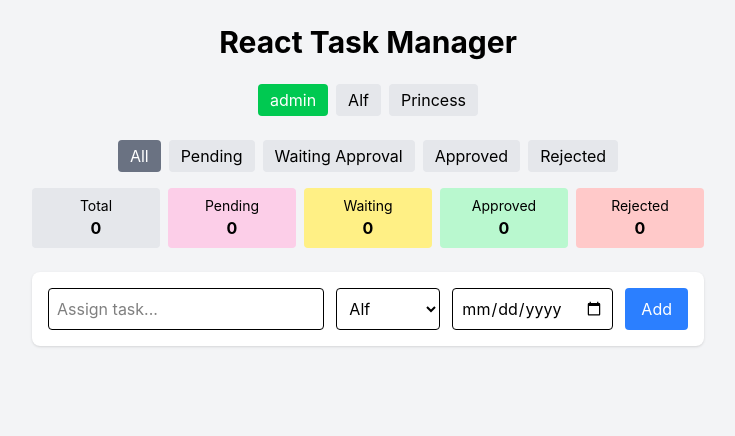
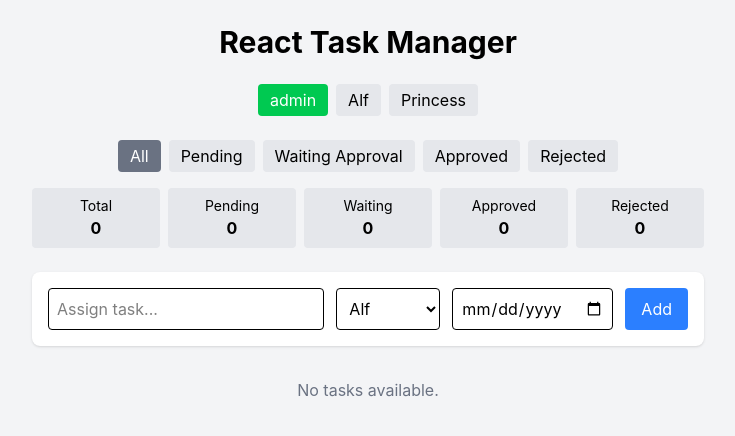
Before and after one commit to alf-lenon/task-app-react, a React (Vite) app in the folder react-task-app/: page / in a window 1280 px wide. Shown: the top 436 px of the page, without its empty margins (272-1007 px from the left). Built offline with nearby package versions, Linux system fonts and the light colour scheme.

Commit message:
Show message when state is empty

```diff
--- a/react-task-app/src/components/RenderTasks.jsx
+++ b/react-task-app/src/components/RenderTasks.jsx
@@ -11,6 +11,13 @@ function RenderTasks({
 	rejectTask,
 	currentUser,
 }) {
+	// Show message when state is empty
+	if (taskList.length === 0) {
+		return (
+			<p className='text-center text-gray-500 mt-8'>No tasks available.</p>
+		);
+	}
+
 	// Generate into HTML
 	return (
 		<div className='grid gap-4 sm:grid-cols-2'>
--- a/react-task-app/src/components/TaskStats.jsx
+++ b/react-task-app/src/components/TaskStats.jsx
@@ -22,22 +22,22 @@ function TaskStats({ taskList }) {
 				<p className='font-bold'>{total}</p>
 			</div>
 
-			<div className='bg-pink-200 p-2 rounded'>
+			<div className='bg-gray-200 p-2 rounded'>
 				<p className='text-sm'>Pending</p>
 				<p className='font-bold'>{pending}</p>
 			</div>
 
-			<div className='bg-yellow-200 p-2 rounded'>
+			<div className='bg-gray-200 p-2 rounded'>
 				<p className='text-sm'>Waiting</p>
 				<p className='font-bold'>{waiting}</p>
 			</div>
 
-			<div className='bg-green-200 p-2 rounded'>
+			<div className='bg-gray-200 p-2 rounded'>
 				<p className='text-sm'>Approved</p>
 				<p className='font-bold'>{approved}</p>
 			</div>
 
-			<div className='bg-red-200 p-2 rounded'>
+			<div className='bg-gray-200 p-2 rounded'>
 				<p className='text-sm'>Rejected</p>
 				<p className='font-bold'>{rejected}</p>
 			</div>
```
